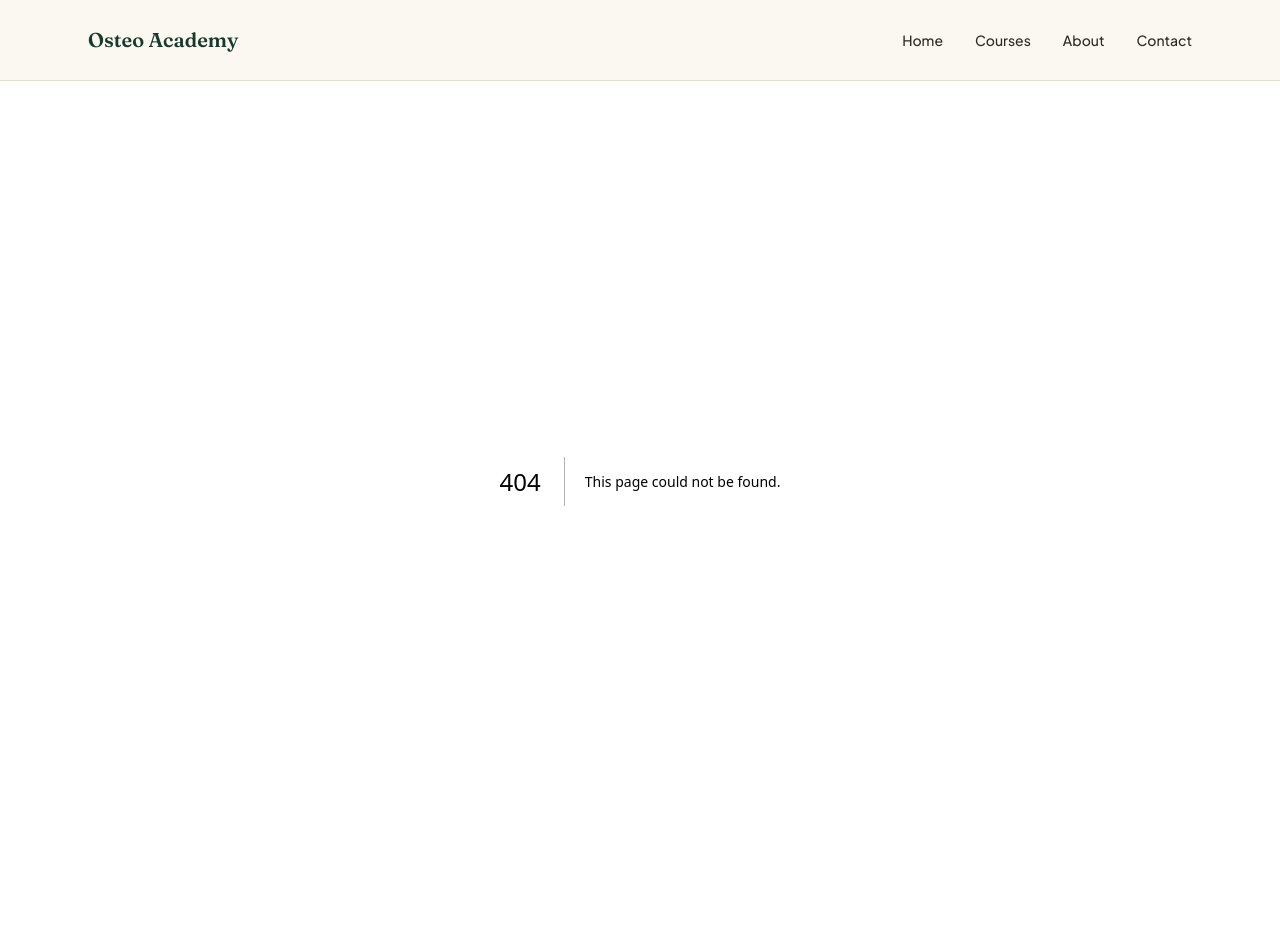
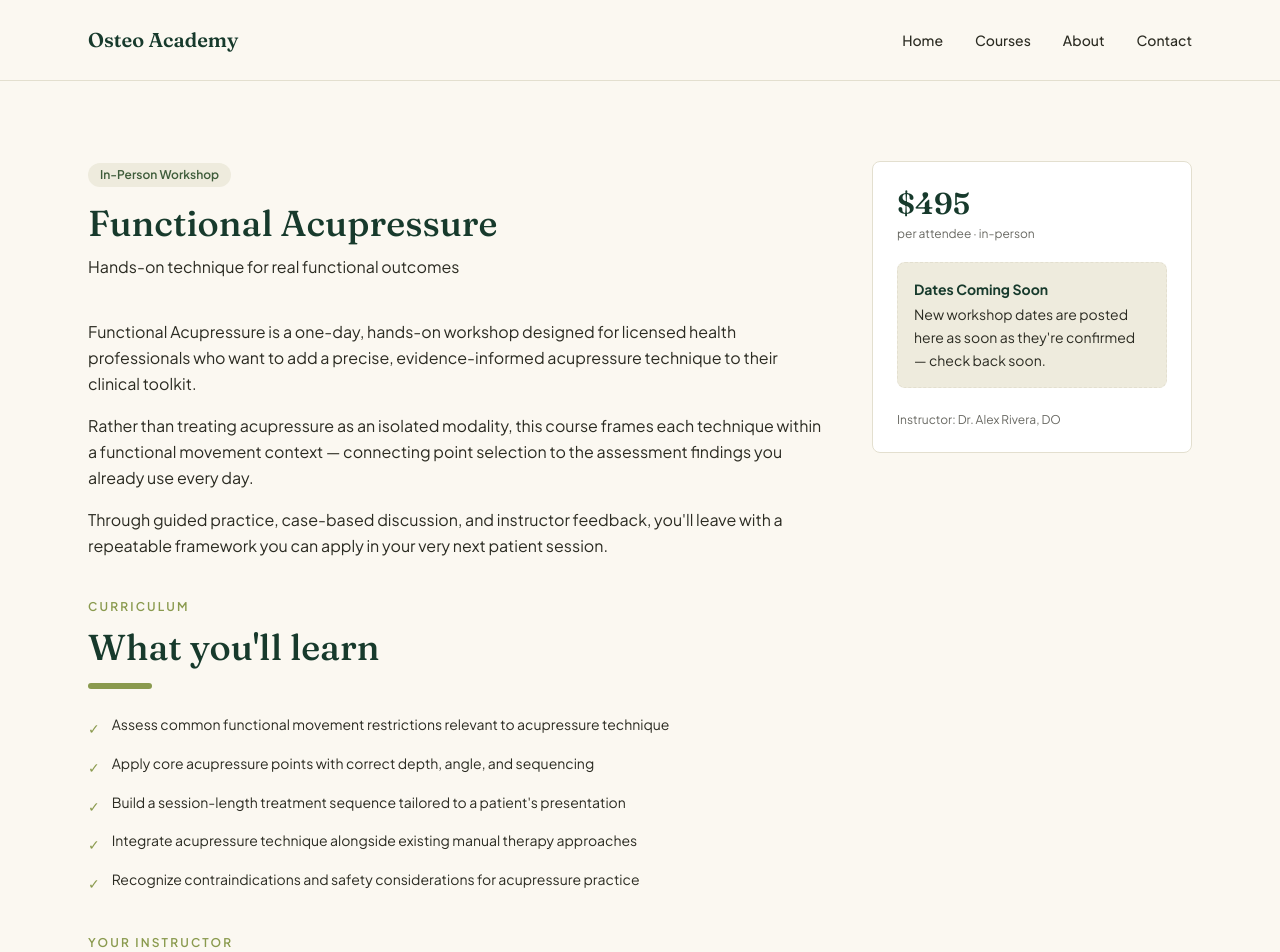
Before and after one commit to xyncosam/osteoacademy, a Next.js app: page /courses/functional-acupressure in a window 1280 px wide. Before the commit this address had no page. Shown: the top 952 px of the page. Built offline with nearby package versions, Linux system fonts and the light colour scheme.

Commit message:
feat: build the Courses list and Functional Acupressure detail page

```diff
--- /dev/null
+++ b/app/courses/[slug]/page.tsx
@@ -0,0 +1,59 @@
+import { notFound } from 'next/navigation'
+import { Container } from '@/components/ui/Container'
+import { SectionHeading } from '@/components/ui/SectionHeading'
+import { Badge } from '@/components/ui/Badge'
+import { LearningObjectives } from '@/components/courses/LearningObjectives'
+import { CourseSidebar } from '@/components/courses/CourseSidebar'
+import { InstructorProfile } from '@/components/about/InstructorProfile'
+import { COURSES, getCourseBySlug } from '@/lib/courses'
+
+export function generateStaticParams() {
+  return COURSES.map((course) => ({ slug: course.slug }))
+}
+
+export default async function CourseDetailPage({ params }: { params: Promise<{ slug: string }> }) {
+  const { slug } = await params
+  const course = getCourseBySlug(slug)
+
+  if (!course) {
+    notFound()
+  }
+
+  return (
+    <main className="py-20">
+      <Container className="flex flex-col gap-12 md:flex-row md:items-start">
+        <div className="flex-1">
+          <Badge>{course.format === 'in-person' ? 'In-Person Workshop' : 'Online Course'}</Badge>
+          <h1 className="mt-4 font-display text-4xl font-medium text-forest-900">{course.title}</h1>
+          <p className="mt-3 font-body text-base text-ink-900">{course.tagline}</p>
+
+          <div className="mt-10 flex flex-col gap-4">
+            {course.description.map((paragraph, index) => (
+              <p key={index} className="font-body text-base leading-relaxed text-ink-900">{paragraph}</p>
+            ))}
+          </div>
+
+          <div className="mt-10">
+            <SectionHeading eyebrow="Curriculum" title="What you'll learn" />
+            <div className="mt-6">
+              <LearningObjectives objectives={course.learningObjectives} />
+            </div>
+          </div>
+
+          <div className="mt-10">
+            <SectionHeading eyebrow="Your Instructor" title="Meet your instructor" />
+            <div className="mt-6">
+              <InstructorProfile instructor={course.instructor} />
+            </div>
+          </div>
+        </div>
+
+        <div className="w-full md:w-80 md:shrink-0">
+          <div className="md:sticky md:top-8">
+            <CourseSidebar course={course} />
+          </div>
+        </div>
+      </Container>
+    </main>
+  )
+}
--- /dev/null
+++ b/app/courses/page.tsx
@@ -0,0 +1,19 @@
+import { Container } from '@/components/ui/Container'
+import { SectionHeading } from '@/components/ui/SectionHeading'
+import { CourseCard } from '@/components/courses/CourseCard'
+import { COURSES } from '@/lib/courses'
+
+export default function CoursesPage() {
+  return (
+    <main className="py-20">
+      <Container>
+        <SectionHeading eyebrow="Courses" title="Workshops and courses for health professionals" />
+        <div className="mt-12 grid gap-6 md:grid-cols-2 lg:grid-cols-3">
+          {COURSES.map((course) => (
+            <CourseCard key={course.slug} course={course} />
+          ))}
+        </div>
+      </Container>
+    </main>
+  )
+}
--- /dev/null
+++ b/app/not-found.tsx
@@ -0,0 +1,16 @@
+import { Container } from '@/components/ui/Container'
+import { Button } from '@/components/ui/Button'
+
+export default function NotFound() {
+  return (
+    <main className="py-32 text-center">
+      <Container className="flex flex-col items-center">
+        <h1 className="font-display text-3xl text-forest-900">Page not found</h1>
+        <p className="mt-4 font-body text-base text-ink-900">The page you&apos;re looking for doesn&apos;t exist.</p>
+        <div className="mt-8">
+          <Button href="/">Back to Home</Button>
+        </div>
+      </Container>
+    </main>
+  )
+}
--- /dev/null
+++ b/components/courses/CourseCard.tsx
@@ -0,0 +1,18 @@
+import Link from 'next/link'
+import { Card } from '@/components/ui/Card'
+import { Badge } from '@/components/ui/Badge'
+import { formatPrice } from '@/lib/format'
+import type { Course } from '@/lib/types'
+
+export function CourseCard({ course }: { course: Course }) {
+  return (
+    <Link href={`/courses/${course.slug}`} className="block">
+      <Card className="h-full transition-shadow hover:shadow-md">
+        <Badge>{course.format === 'in-person' ? 'In-Person Workshop' : 'Online Course'}</Badge>
+        <h3 className="mt-4 font-display text-2xl text-forest-900">{course.title}</h3>
+        <p className="mt-2 font-body text-sm leading-relaxed text-ink-900">{course.tagline}</p>
+        <p className="mt-4 font-display text-lg text-forest-900">{formatPrice(course.priceCents)}</p>
+      </Card>
+    </Link>
+  )
+}
--- /dev/null
+++ b/components/courses/CourseSidebar.tsx
@@ -0,0 +1,34 @@
+import { DatesComingSoon } from './DatesComingSoon'
+import { formatPrice } from '@/lib/format'
+import { getPublishedDates } from '@/lib/courses'
+import type { Course } from '@/lib/types'
+
+export function CourseSidebar({ course }: { course: Course }) {
+  const dates = getPublishedDates(course)
+
+  return (
+    <div className="rounded-lg border border-border bg-surface p-6">
+      <p className="font-display text-3xl font-semibold text-forest-900">{formatPrice(course.priceCents)}</p>
+      <p className="mt-1 font-body text-xs text-ink-900/70">
+        per attendee &middot; {course.format === 'in-person' ? 'in-person' : 'online'}
+      </p>
+
+      <div className="mt-5">
+        {dates.length === 0 ? (
+          <DatesComingSoon />
+        ) : (
+          <ul className="flex flex-col gap-3">
+            {dates.map((date) => (
+              <li key={date.id} className="rounded-md border border-border p-3">
+                <p className="font-body text-sm font-semibold text-forest-900">{date.date}</p>
+                <p className="font-body text-xs text-ink-900/70">{date.location}</p>
+              </li>
+            ))}
+          </ul>
+        )}
+      </div>
+
+      <p className="mt-6 font-body text-xs text-ink-900/70">Instructor: {course.instructor.name}</p>
+    </div>
+  )
+}
--- /dev/null
+++ b/components/courses/DatesComingSoon.tsx
@@ -0,0 +1,10 @@
+export function DatesComingSoon() {
+  return (
+    <div className="rounded-lg border border-dashed border-border bg-cream-100 p-4">
+      <p className="font-body text-sm font-bold text-forest-900">Dates Coming Soon</p>
+      <p className="mt-1 font-body text-sm leading-relaxed text-ink-900">
+        New workshop dates are posted here as soon as they&apos;re confirmed — check back soon.
+      </p>
+    </div>
+  )
+}
--- /dev/null
+++ b/components/courses/LearningObjectives.tsx
@@ -0,0 +1,12 @@
+export function LearningObjectives({ objectives }: { objectives: string[] }) {
+  return (
+    <ul className="flex flex-col gap-3">
+      {objectives.map((objective) => (
+        <li key={objective} className="flex gap-3 font-body text-sm leading-relaxed text-ink-900">
+          <span className="mt-1 text-sage-500" aria-hidden="true">&#10003;</span>
+          <span>{objective}</span>
+        </li>
+      ))}
+    </ul>
+  )
+}
```
Also changed, not shown: 2 other files (tests, documents, lock files or other folders).
